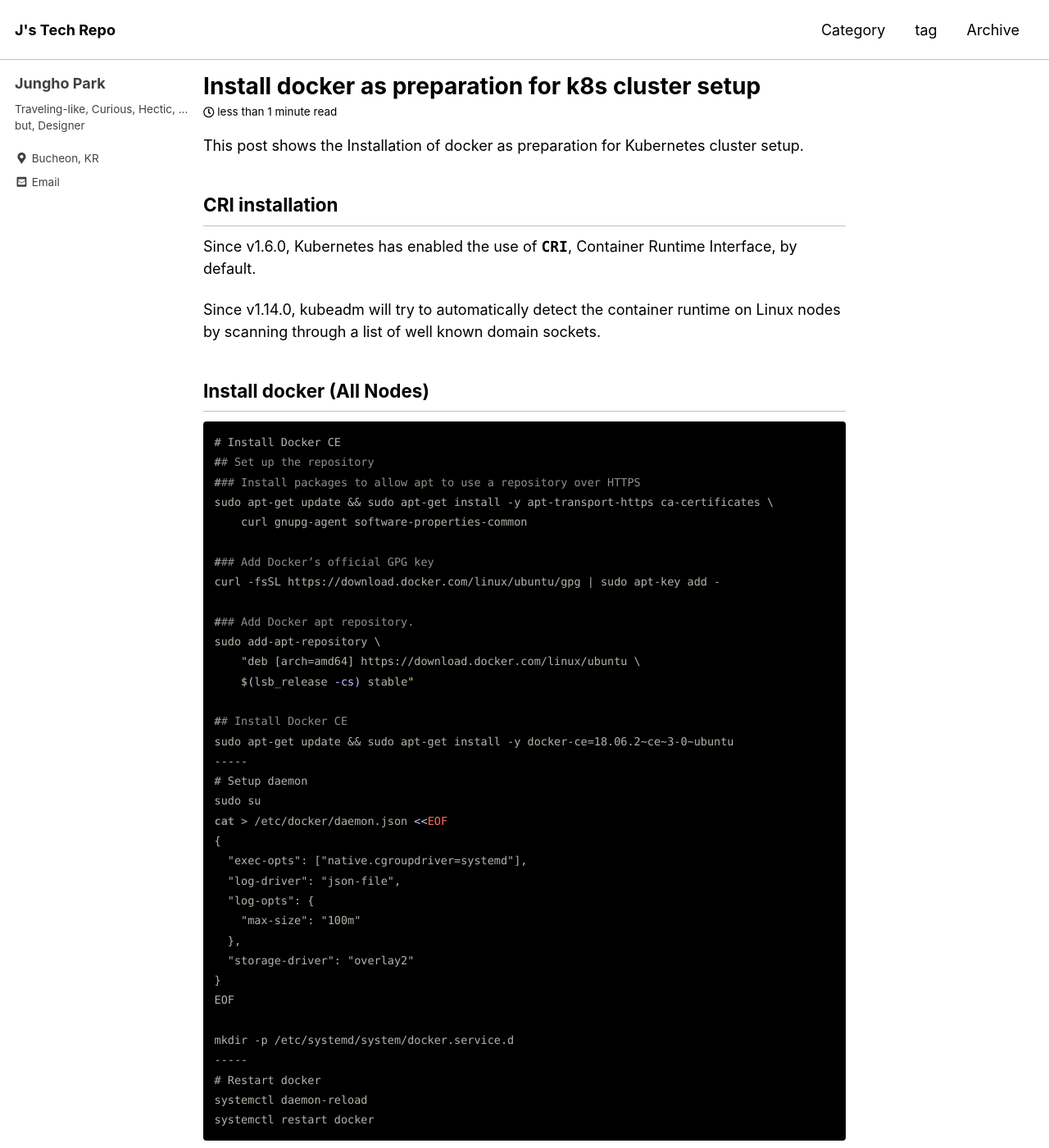
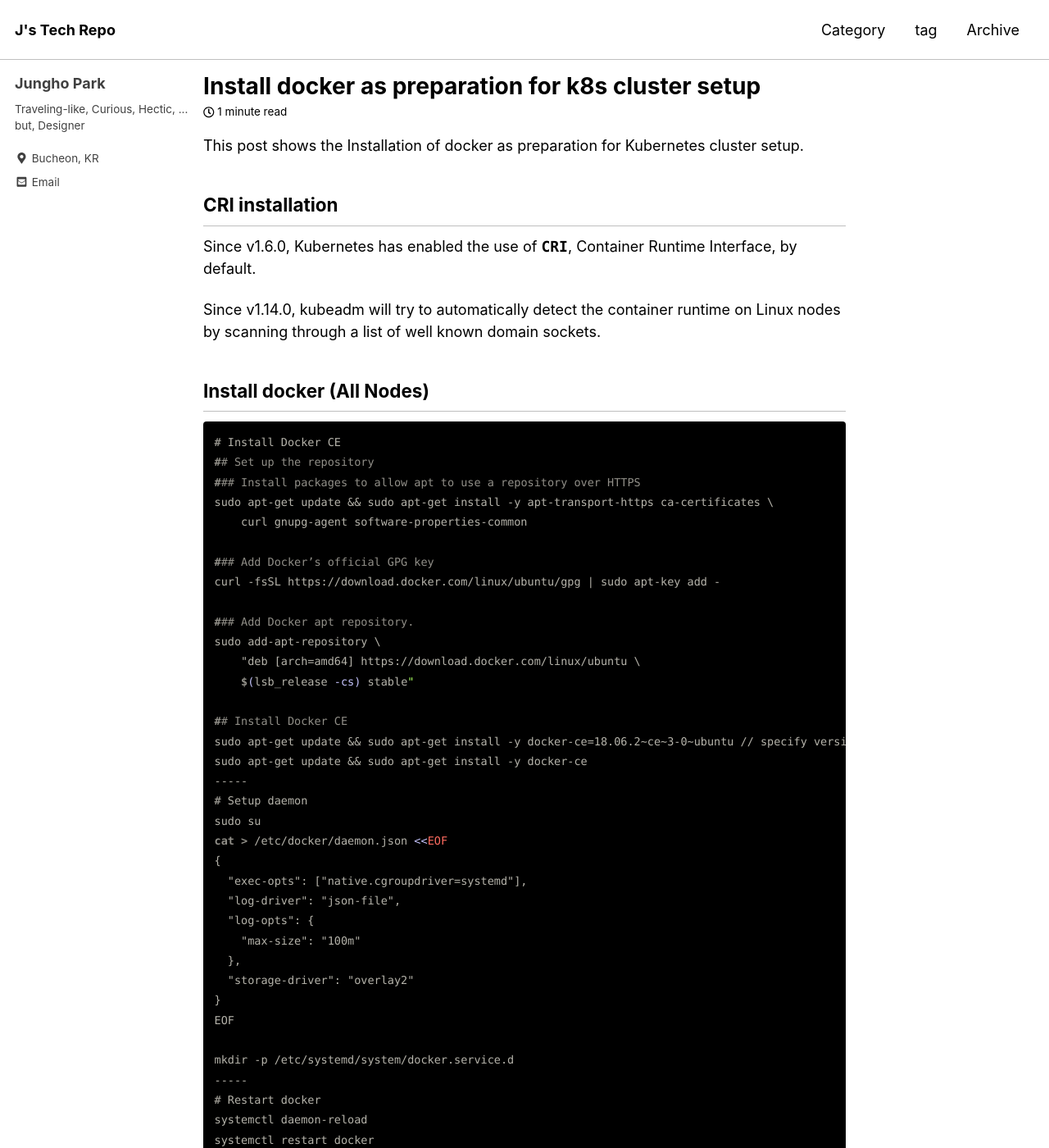
Before and after one commit to unipark00/tekrepo, a Jekyll site: the page built from _posts/2019-04-05-install-docker.md, in a window 1280 px wide and 1400 px high. Shown: the whole window at 82% size. Built offline with Jekyll 4.4.1, drawn with Linux system fonts in a browser that asks for light colours; cached includes are drawn as plain includes.

Commit message:
Update 2019-04-05-install-docker.md

```diff
--- a/_posts/2019-04-05-install-docker.md
+++ b/_posts/2019-04-05-install-docker.md
@@ -31,7 +31,8 @@ sudo add-apt-repository \
     $(lsb_release -cs) stable"
 
 ## Install Docker CE
-sudo apt-get update && sudo apt-get install -y docker-ce=18.06.2~ce~3-0~ubuntu
+sudo apt-get update && sudo apt-get install -y docker-ce=18.06.2~ce~3-0~ubuntu // specify version
+sudo apt-get update && sudo apt-get install -y docker-ce
 -----
 # Setup daemon
 sudo su
```
